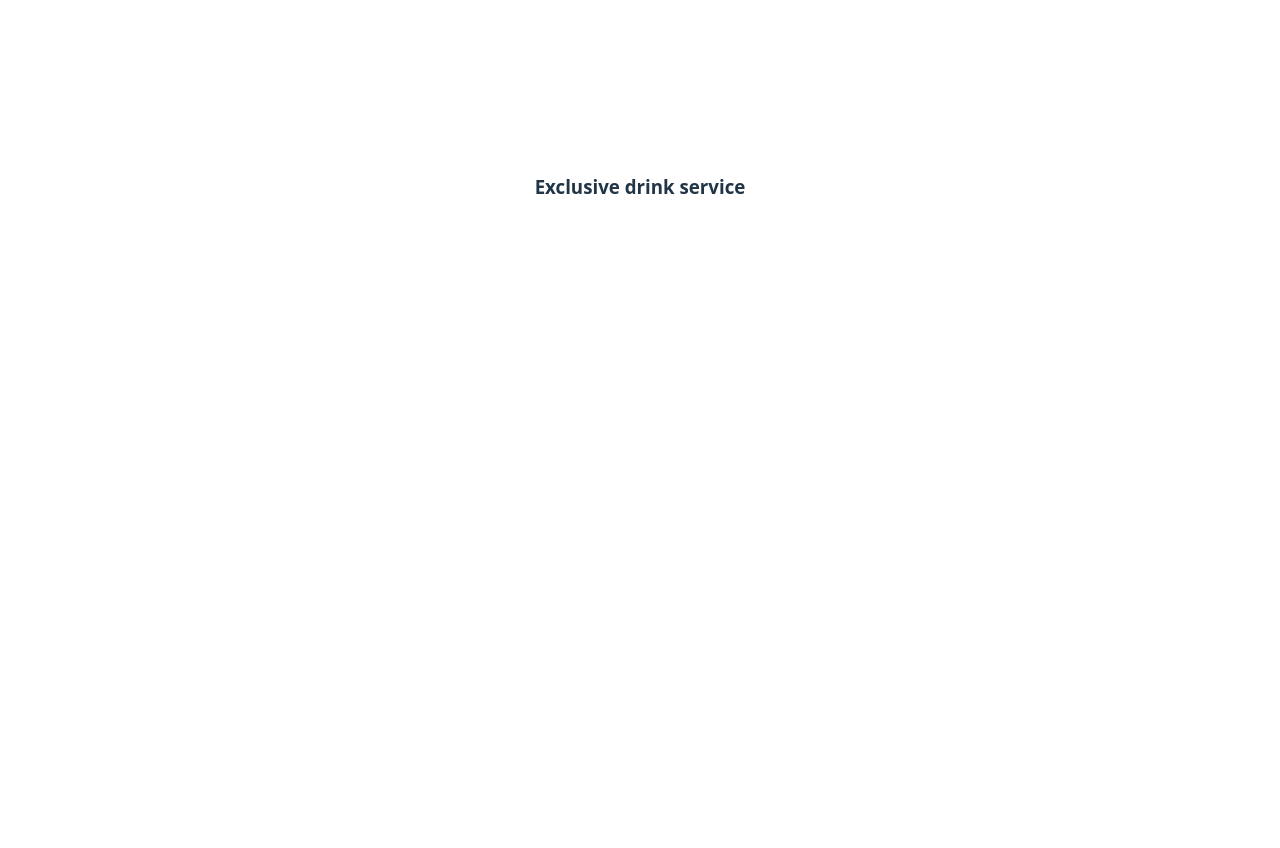
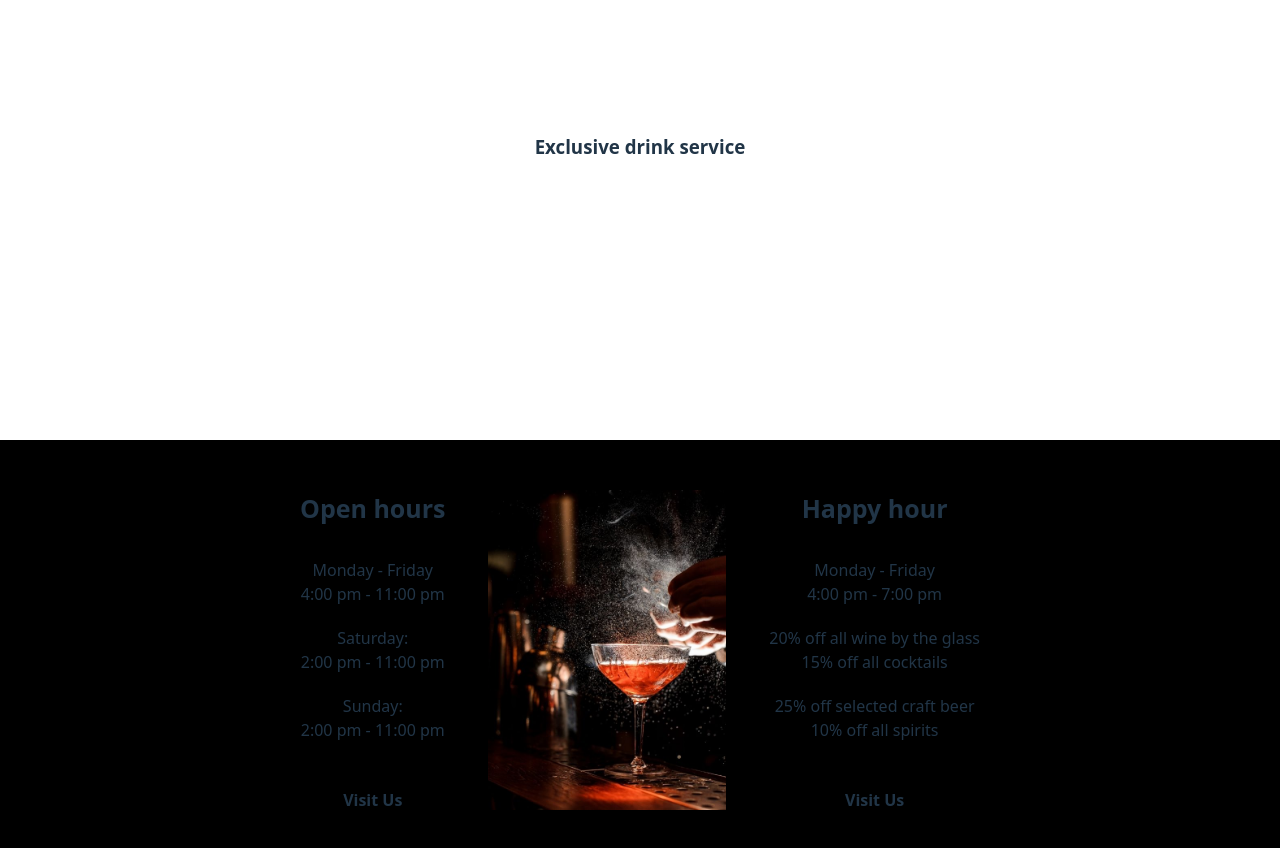
Before and after one commit to samuelkaranja/belawinski, a React (Vite) app: page / in a window 1280 px wide. Shown: the top 848 px of the page. Before the commit the page ends 800 px from the top, so only its background shows below. Built offline with nearby package versions, Linux system fonts and the light colour scheme.

Commit message:
Implemented the Offers Component

```diff
--- a/src/components/Banner/banner.css
+++ b/src/components/Banner/banner.css
@@ -1,6 +1,6 @@
 .banner {
   width: 100%;
-  height: 65vh;
+  height: 55vh;
   display: flex;
   flex-direction: column;
   align-items: center;
--- /dev/null
+++ b/src/components/Offers/Offers.tsx
@@ -0,0 +1,50 @@
+import React from "react";
+import "./offers.css";
+
+const Offers: React.FC = () => {
+  return (
+    <div className="offers">
+      <div className="opening">
+        <h4>Open hours</h4>
+        <div className="list">
+          <div className="item">
+            <span>Monday - Friday</span>
+            <span>4:00 pm - 11:00 pm</span>
+          </div>
+          <div className="item">
+            <span>Saturday:</span>
+            <span>2:00 pm - 11:00 pm</span>
+          </div>
+          <div className="item">
+            <span>Sunday:</span>
+            <span>2:00 pm - 11:00 pm</span>
+          </div>
+        </div>
+        <h5>Visit Us</h5>
+      </div>
+      <div className="image"></div>
+      <div className="happyhour">
+        <h4>Happy hour</h4>
+        <div className="list">
+          <div className="item">
+            <span>Monday - Friday</span>
+            <span>4:00 pm - 7:00 pm</span>
+          </div>
+
+          <div className="item">
+            <span>20% off all wine by the glass</span>
+            <span>15% off all cocktails</span>
+          </div>
+
+          <div className="item">
+            <span>25% off selected craft beer</span>
+            <span>10% off all spirits</span>
+          </div>
+        </div>
+        <h5>Visit Us</h5>
+      </div>
+    </div>
+  );
+};
+
+export default Offers;
--- /dev/null
+++ b/src/components/Offers/offers.css
@@ -0,0 +1,40 @@
+.offers {
+  display: flex;
+  justify-content: space-between;
+  background: #000;
+  height: 40vh;
+  padding: 50px 300px;
+}
+
+h4 {
+  margin: 0;
+  font-size: 25px;
+  font-weight: bold;
+  text-align: center;
+  padding-bottom: 30px;
+}
+
+.opening .list .item,
+.happyhour .list .item {
+  padding-bottom: 20px;
+  text-align: center;
+}
+
+.opening .list .item span,
+.happyhour .list .item span {
+  display: block;
+}
+
+h5 {
+  text-align: center;
+  font-size: 16px;
+}
+
+.offers .image {
+  width: 35%;
+  height: 40vh;
+  background-image: url("../../assets/images/glass.jpg");
+  background-repeat: no-repeat;
+  background-position: center center;
+  background-size: cover;
+}
--- a/src/pages/Home/Home.tsx
+++ b/src/pages/Home/Home.tsx
@@ -1,11 +1,13 @@
 import React from "react";
 import "./home.css";
 import Banner from "../../components/Banner/Banner";
+import Offers from "../../components/Offers/Offers";
 
 const Home: React.FC = () => {
   return (
     <div className="home">
       <Banner subtitle={"Exclusive drink service"} title={"Belawinski Bar"} />
+      <Offers />
     </div>
   );
 };
```
Also changed, not shown: src/assets/images/barr.jpg (added), src/assets/images/glass.jpg (added).
